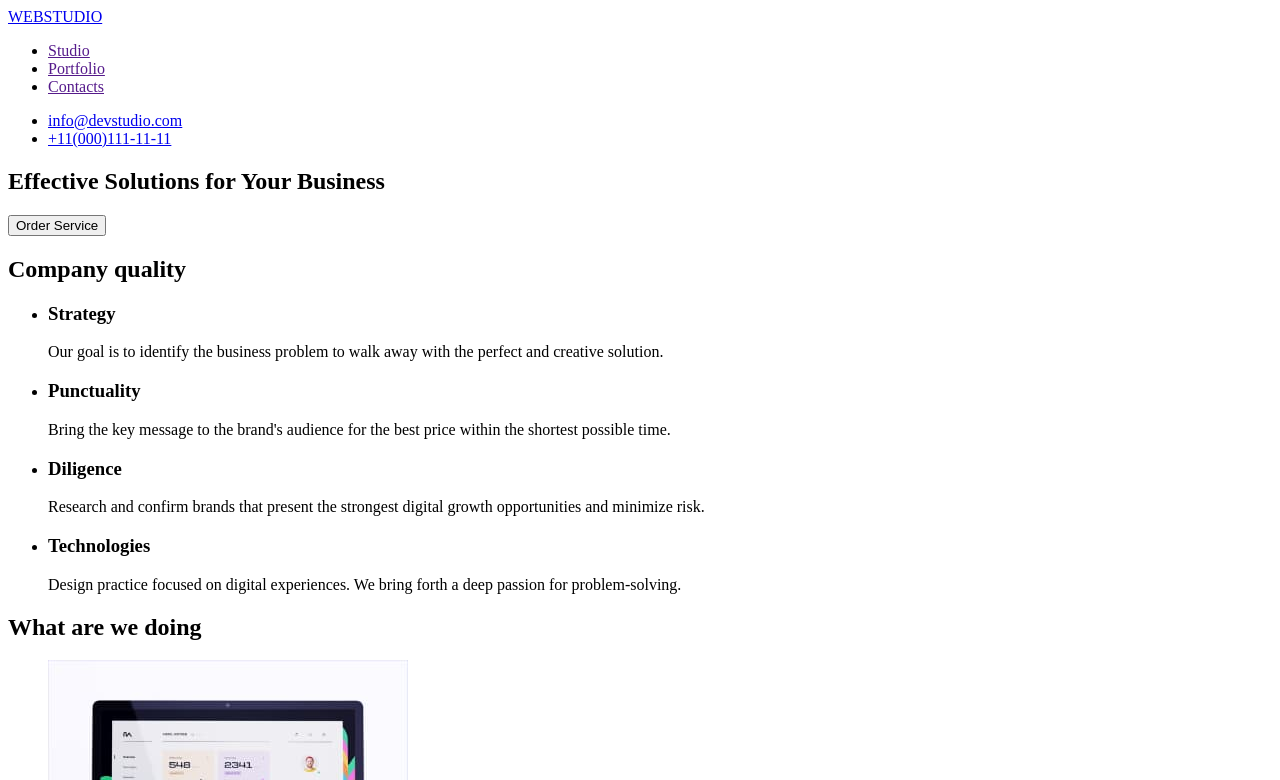
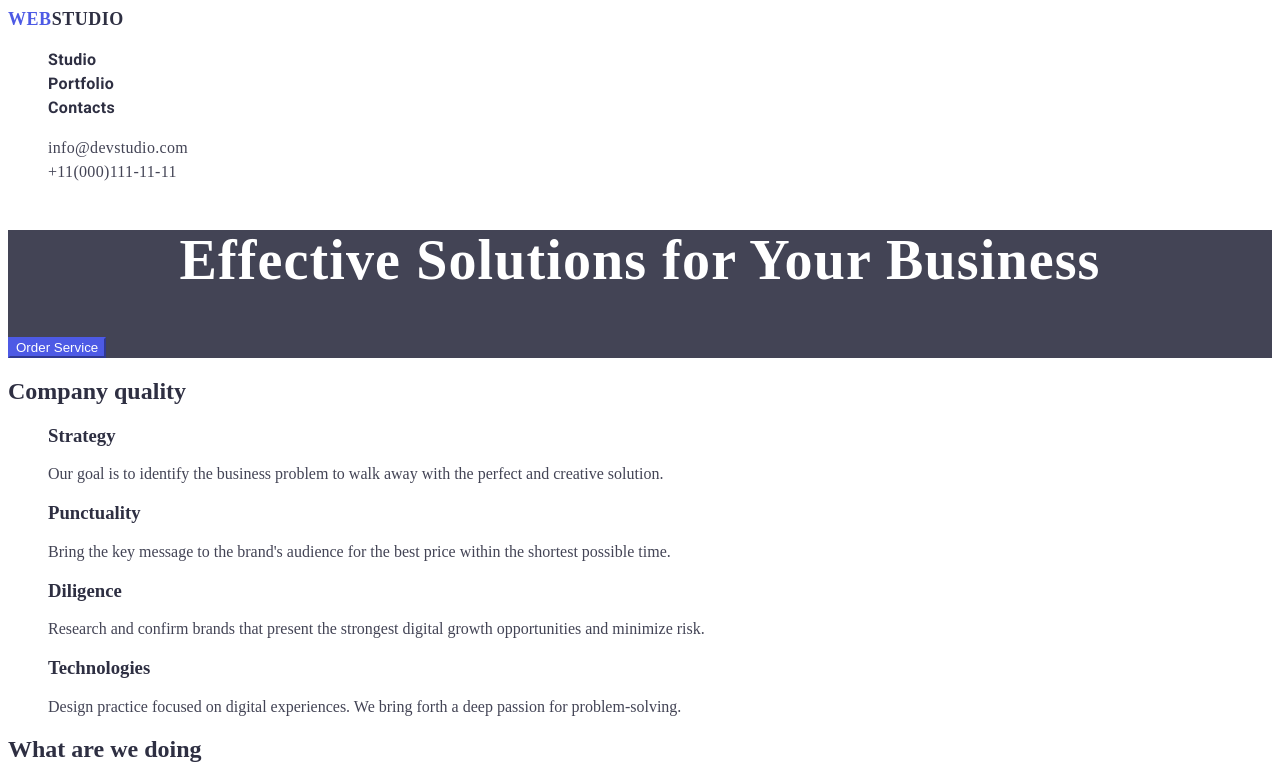
Before and after one commit to petekostrytsya/goit-markup-hw-02, a plain HTML site: page index.html in a window 1280 px wide. Shown: the top 780 px of the page. Drawn offline with Linux system fonts and the light colour scheme.

Commit message:
Стилізація css

```diff
--- a/css/styles.css
+++ b/css/styles.css
@@ -1,3 +1,98 @@
 
 /* цвет основного текста h1 #FFFFFF  */
-/* цвет второстепенного текста h2 #2E2F42 */
+/* цвет второстепенного текста h2 & h3 #2E2F42 */
+/* абзац #434455 */
+
+/* body {
+    background-color: #FFFFFF;
+    color: #434455;
+} */
+
+ul {
+    list-style: none;
+}
+
+.logo-studio,
+.logo-web,
+.nav-link,
+.contacts {
+    text-decoration: none;
+}
+.logo-web {
+    font-weight: 800;
+    font-size: 18px;
+    line-height: 1.33;
+    display: flex;
+    align-items: center;
+    letter-spacing: 0.03em;
+    text-transform: uppercase;
+    color: #4D5AE5;
+}
+
+.logo-studio {
+    font-weight: 800;
+    font-size: 18px;
+    line-height: 1.33;
+    display: flex;
+    align-items: center;
+    letter-spacing: 0.03em;
+    text-transform: uppercase;
+    color: #2E2F42;
+}
+
+.nav-link:hover,
+.nav-link:focus {
+    color: #434455;
+}
+.nav-link {
+    font-family: 'Roboto';
+    font-style: normal;
+    font-weight: 600;
+    font-size: 16px;
+    line-height: 1.5;
+    letter-spacing: 0.02em;
+    color: #2E2F42;
+
+}
+
+.contacts:hover,
+.contacts:focus {
+    color: #434455;
+}
+.contacts {
+    font-weight: 400;
+    font-size: 16px;
+    line-height: 1.5;
+    letter-spacing: 0.02em;
+    color: #434455;
+}
+
+.hero {
+    background-color: #434455;
+}
+.hero-title {
+    font-weight: 600;
+    font-size: 56px;
+    line-height: 60px;
+    text-align: center;
+    letter-spacing: 0.02em;
+    color: #FFFFFF;
+}
+
+.button:hover,
+.button:focus {
+    color: #4D5AE5;
+}
+.button {
+    color: #FFFFFF;
+    background-color: #4D5AE5;
+    border-color: #4D5AE5;
+}
+
+.title {
+    color: #2E2F42;
+}
+
+.text {
+    color: #434455;
+}
--- a/index.html
+++ b/index.html
@@ -5,64 +5,67 @@
     <meta http-equiv="X-UA-Compatible" content="IE=edge">
     <meta name="viewport" content="width=device-width, initial-scale=1.0">
     <title>goit-markup-hw-01</title>
+    <link rel="preconnect" href="https://fonts.googleapis.com">
+    <link rel="preconnect" href="https://fonts.gstatic.com" crossorigin>
+    <link href="https://fonts.googleapis.com/css2?family=Raleway:wght@700&family=Roboto:wght@400;500;700;900&display=swap" rel="stylesheet">
     <link rel="stylesheet" href="./css/styles.css">
 </head>
 <body>
     <header>
         <nav>
-        <a href="/">WEBSTUDIO</a>
+        <a href="/" class="logo-studio"><span class="logo-web">WEB</span>STUDIO</a>
         <ul>
-            <li><a href="">Studio</a></li>
-            <li><a href="">Portfolio</a></li>
-            <li><a href="">Contacts</a></li>
+            <li><a href="./index.html" class="nav-link">Studio</a></li>
+            <li><a href="./portfolio.html" class="nav-link">Portfolio</a></li>
+            <li><a href="" class="nav-link">Contacts</a></li>
         </ul>
         </nav>
 
         <ul>
             <li>
-                <a href="mailto:info@devstudio.com">info@devstudio.com</a>
+                <a href="mailto:info@devstudio.com" class="contacts">info@devstudio.com</a>
             </li>
             <li>
-                <a href="tel:+11(000)111-11-11">+11(000)111-11-11</a>
+                <a href="tel:+11(000)111-11-11" class="contacts">+11(000)111-11-11</a>
             </li>
         </ul>
     </header>
     <main>
-        <section>
-            <h1>Effective Solutions for Your Business</h1>
-            <button type="button">Order Service</button>
+        <section class="hero">
+            <h1 class="hero-title">Effective Solutions for Your Business</h1>
+            <button type="button" class="button">Order Service</button>
         </section>
 
         <!-- company quality -->
         <section>
-            <h2>Company quality</h2>
+            <h2 class="title">Company quality</h2>
             <ul>
                 <li>
-                    <h3>Strategy</h3>
-                    <p>
+                    <h3 class="title">Strategy</h3>
+                    <p class="text">
                         Our goal is to identify the business
                         problem to walk away with the perfect
                         and creative solution.
                     </p>
                 </li>
                 <li>
-                    <h3>Punctuality</h3>
-                    <p>
+                    <h3 class="title">Punctuality</h3>
+                    <p class="text">
                         Bring the key message to the brand's audience
                         for the best price within the shortest possible time.
                     </p>
                 </li>
                 <li>
-                    <h3>Diligence</h3>
-                    <p>
+                    <h3 class="title">Diligence</h3>
+                    <p class="text">
                         Research and confirm brands that present
                         the strongest digital growth opportunities
                         and minimize risk.
                     </p>
                 </li>
                 <li>
-                    <h3>Technologies</h3>
-                    <p>
+                    <h3 class="title">Technologies</h3>
+                    <p class="text">
                         Design practice focused on digital experiences.
                         We bring forth a deep passion for problem-solving.
                     </p>
@@ -71,63 +74,63 @@
         </section>
 
         <section>
-            <h2>What are we doing</h2>
+            <h2 class="title">What are we doing</h2>
             <ul>
                 <li>
                     <img src="./images/monitor.jpg"
                     alt="monitor"
                     height="300"
-                    width="360"/>
+                    width="360">
                 </li>
                 <li>
                     <img src="./images/telephone.jpg"
                     alt="telephone"
                     height="300"
-                    width="360"/>
+                    width="360">
                 </li>
                 <li>
                     <img src="./images/notebook.jpg"
                     alt="telephone and notebook"
                     height="300"
-                    width="360"/>
+                    width="360">
                 </li>
             </ul>
         </section>
 
         <section>
-            <h2>Our Team</h2>
+            <h2 class="title">Our Team</h2>
             <ul>
                 <li>
                     <img src="./images/mark.jpg"
                     alt="man"
                     height="260"
-                    width="264"/>
-                    <h3>Mark Guerrero</h3>
-                    <p>Product Designer</p>
+                    width="264">
+                    <h3 class="title">Mark Guerrero</h3>
+                    <p class="text">Product Designer</p>
                 </li>
                 <li>
                     <img src="./images/tom.jpg"
                     alt="man"
                     height="260"
-                    width="264"/>
-                    <h3>Tom Ford</h3>
-                    <p>Frontend Developer</p>
+                    width="264">
+                    <h3 class="title">Tom Ford</h3>
+                    <p class="text">Frontend Developer</p>
                 </li>
                 <li>
                     <img src="./images/camila.jpg"
                     alt="women"
                     height="260"
-                    width="264"/>
-                    <h3>Camila Garcia</h3>
-                    <p>Marketing</p>
+                    width="264">
+                    <h3 class="title">Camila Garcia</h3>
+                    <p class="text">Marketing</p>
                 </li>
                 <li>
                     <img src="./images/daniel.jpg"
                     alt="man"
                     height="260"
-                    width="264"/>
-                    <h3>Daniel Wilson</h3>
-                    <p>UI Designer</p>
+                    width="264">
+                    <h3 class="title">Daniel Wilson</h3>
+                    <p class="text">UI Designer</p>
                 </li>
             </ul>
         </section>
@@ -135,7 +138,7 @@
 
     <footer>
         <a href="/">WEBSTUDIO</a>
-        <p> Increase the flow of customers
+        <p class="text"> Increase the flow of customers
             and sales for your business
             with digital marketing & growth solutions.
         </p>
```
Also changed, not shown: portfolio.html (+36 -18 lines), images/Banking-App-Interface-Concept.jpg (renamed from images/Banking App Interface Concept.jpg), images/Cashless-Payment.jpg (renamed from images/Cashless Payment.jpg), images/Fresh-Coffee.jpg (renamed from images/Fresh Coffee.jpg), images/Instagram-Stories-Concept.jpg (renamed from images/Instagram Stories Concept.jpg), images/Meditaion-App.jpg (renamed from images/Meditaion App.jpg), images/Online-Courses.jpg (renamed from images/Online Courses.jpg), images/Organic-Food.jpg (renamed from images/Organic Food.jpg), images/Screen-Illustrations.jpg (renamed from images/Screen Illustrations.jpg), images/Taxi-Service.jpg (renamed from images/Taxi Service.jpg).
